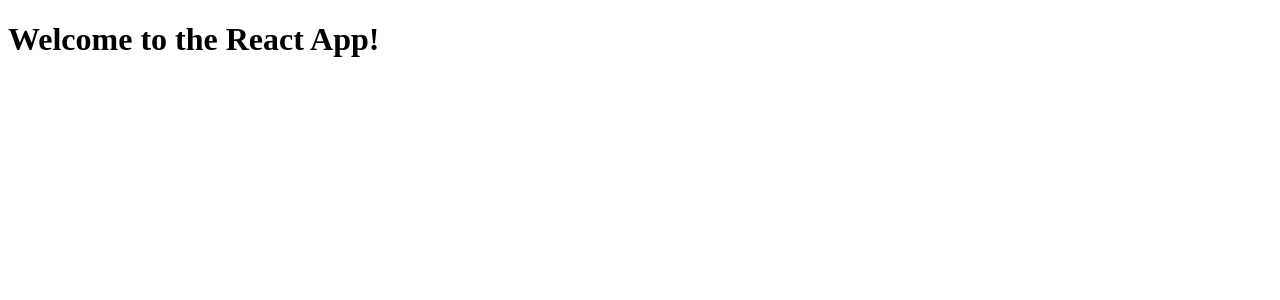
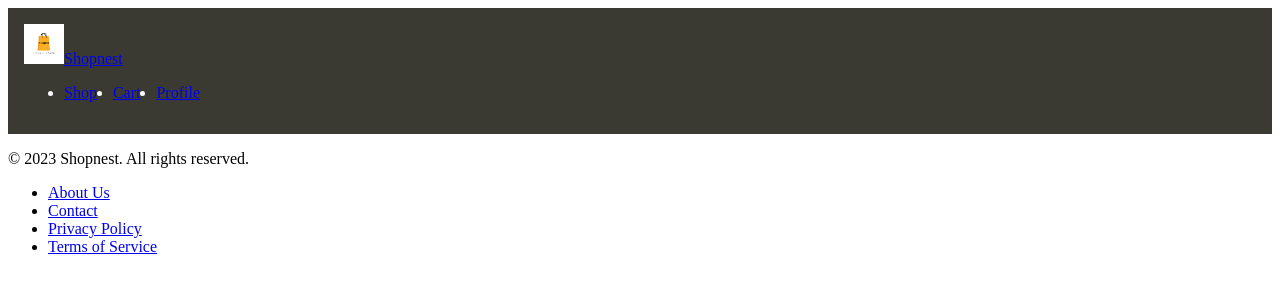
Before and after one commit to Aman120403/SHOPNEST-ECOM, a React (Create React App) app in the folder frontend/: page /register in a window 1280 px wide. Shown: the top 300 px of the page. Built offline with nearby package versions, Linux system fonts and the light colour scheme.

Commit message:
made components, pages, in src folder

```diff
--- a/frontend/src/App.jsx
+++ b/frontend/src/App.jsx
@@ -1,13 +1,22 @@
 import React from 'react';
+
+import { BrowserRouter as Router, Routes, Route } from 'react-router-dom';
+import Navbar from './components/Navbar';
+import Home from './pages/Home';
+import Footer from './components/Footer';
+
 
 const App = () => {
   return (
-    <div>
-
-        <h1>Welcome to the React App!
-
-        </h1>
-    </div>
+    <Router>
+        <Navbar />
+        <Routes>
+            <Route path="/" element={<Home />} />
+            {/* <Route path="/login" element={<Login />} />
+            <Route path="/register" element={<Register />} /> */}
+        </Routes>
+        <Footer />
+    </Router>
 
   )};
 
--- a/frontend/src/components/Footer.jsx
+++ b/frontend/src/components/Footer.jsx
@@ -0,0 +1,20 @@
+import React from 'react';
+import { Link } from 'react-router-dom';
+
+const Footer = () => {
+  return (
+    <footer className="footer">
+     <div className="footer-content">
+       <p>&copy; 2023 Shopnest. All rights reserved.</p>
+       <ul className="footer-links">
+         <li><Link to="/about">About Us</Link></li>
+         <li><Link to="/contact">Contact</Link></li>
+         <li><Link to="/privacy">Privacy Policy</Link></li>
+         <li><Link to="/terms">Terms of Service</Link></li>
+       </ul>
+     </div>
+    </footer>
+  );
+};
+
+export default Footer;
--- a/frontend/src/components/Navbar.jsx
+++ b/frontend/src/components/Navbar.jsx
@@ -0,0 +1,36 @@
+import React from 'react';
+import { Link } from 'react-router-dom';
+import '../styles/navbar.css';
+import logo from '../assets/Shopnest-logo.png';
+
+const Navbar = () => {
+  return (
+    <nav className="navbar">
+        <div className="navbar-brand">
+             <Link to="/">
+             <img src={logo} alt="Shopnest-logo" className="navbar-logo" />
+             Shopnest
+             </Link>
+
+             <ul className="navbar-links">
+                <li>
+                    <Link to="/shop">Shop</Link>
+                </li>
+                <li>
+                    <Link to="/cart">Cart</Link>
+                </li>
+                <li>
+                    <Link to="/profile">Profile</Link>
+                </li>
+                {/* <li>
+                    <Link to="/login">Login</Link>
+                </li>
+                <li>
+                    <Link to="/register">Register</Link>
+                </li> */}
+             </ul>
+        </div>
+        </nav>
+  )};
+
+  export default Navbar;
--- /dev/null
+++ b/frontend/src/context/AuthContext.jsx
@@ -0,0 +1,24 @@
+import React, { createContext, useState, useEffect } from 'react';
+import { useNavigate } from 'react-router-dom';
+
+export const AuthContext = createContext();
+
+export const AuthProvider = ({ children }) => {
+  const [user, setUser] = useState(null);
+
+  const login = (userData) => {
+    setUser(userData);
+    localStorage.setItem('userInfo', JSON.stringify(userData));
+  };
+
+  const logout = () => {
+    setUser(null);
+    localStorage.removeItem('userInfo');
+  };
+
+  return (
+    <AuthContext.Provider value={{ user, login, logout }}>
+      {children}
+    </AuthContext.Provider>
+  );
+};
--- a/frontend/src/index.js
+++ b/frontend/src/index.js
@@ -2,12 +2,15 @@
 import ReactDOM from 'react-dom/client';
 
 import App from './App';
+import { AuthProvider } from './context/AuthContext';
 
 
 const root = ReactDOM.createRoot(document.getElementById('root'));
 root.render(
   <React.StrictMode>
-    <App />
+    <AuthProvider>
+      <App />
+    </AuthProvider>
   </React.StrictMode>
 );
 
--- a/frontend/src/pages/Home.jsx
+++ b/frontend/src/pages/Home.jsx
@@ -0,0 +1,14 @@
+import React from 'react';
+import { Link } from 'react-router-dom';
+
+const Home = () => {
+    return (
+        <div>
+            <h1>Welcome to Shopnest</h1>
+            <p>Your one-stop shop for all your needs!</p>
+            <Link to="/shop">Start Shopping</Link>
+        </div>
+    );
+};
+
+export default Home;
--- a/frontend/src/styles/navbar.css
+++ b/frontend/src/styles/navbar.css
@@ -0,0 +1,25 @@
+.navbar{
+    display:flex;
+    justify-content:space-between;
+    align-items:center;
+    padding:1rem;
+    background-color: rgba(9,9,1,0.8);
+
+    color:white;
+}
+
+.navbar .navbar-logo{
+    font-size:1.5rem;
+    font-weight:bold;
+
+}
+.navbar .navbar-brand img {
+    height: 40px;       /* controls overall logo size */
+    width: auto;        /* preserves aspect ratio */
+    object-fit: contain;
+}
+
+.navbar .navbar-links{
+    display:flex;
+    gap:1rem;
+}
```
Also changed, not shown: frontend/src/assets/Shopnest-logo.png (added).
